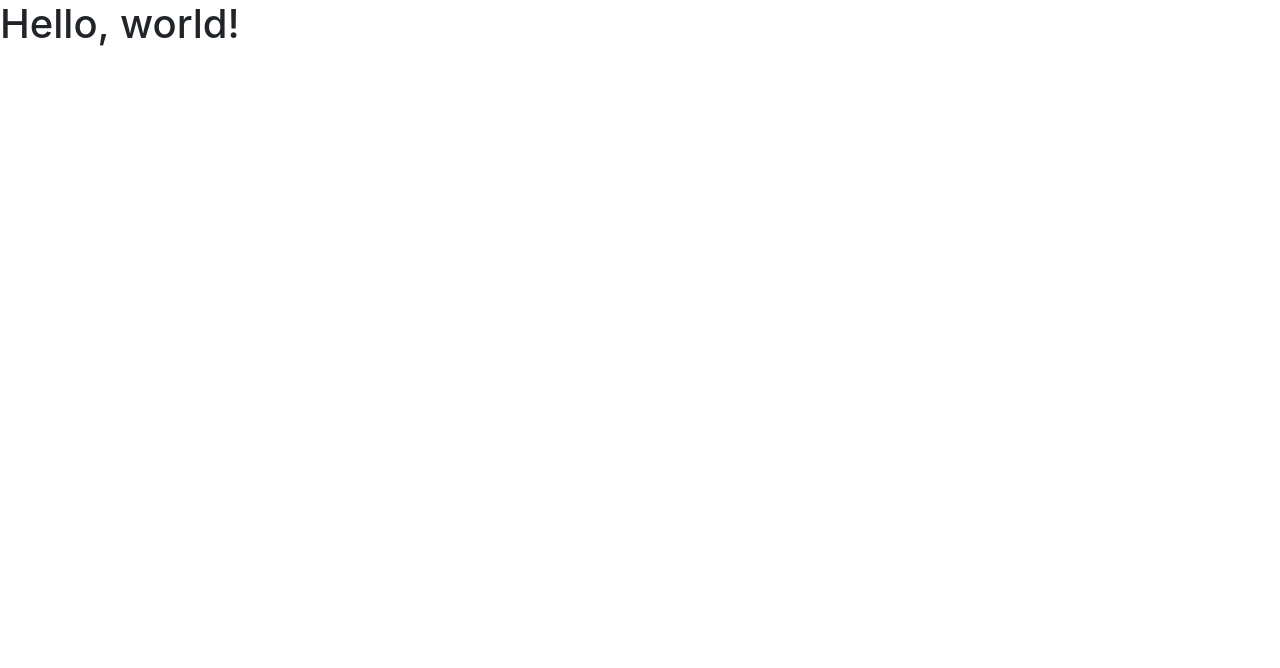
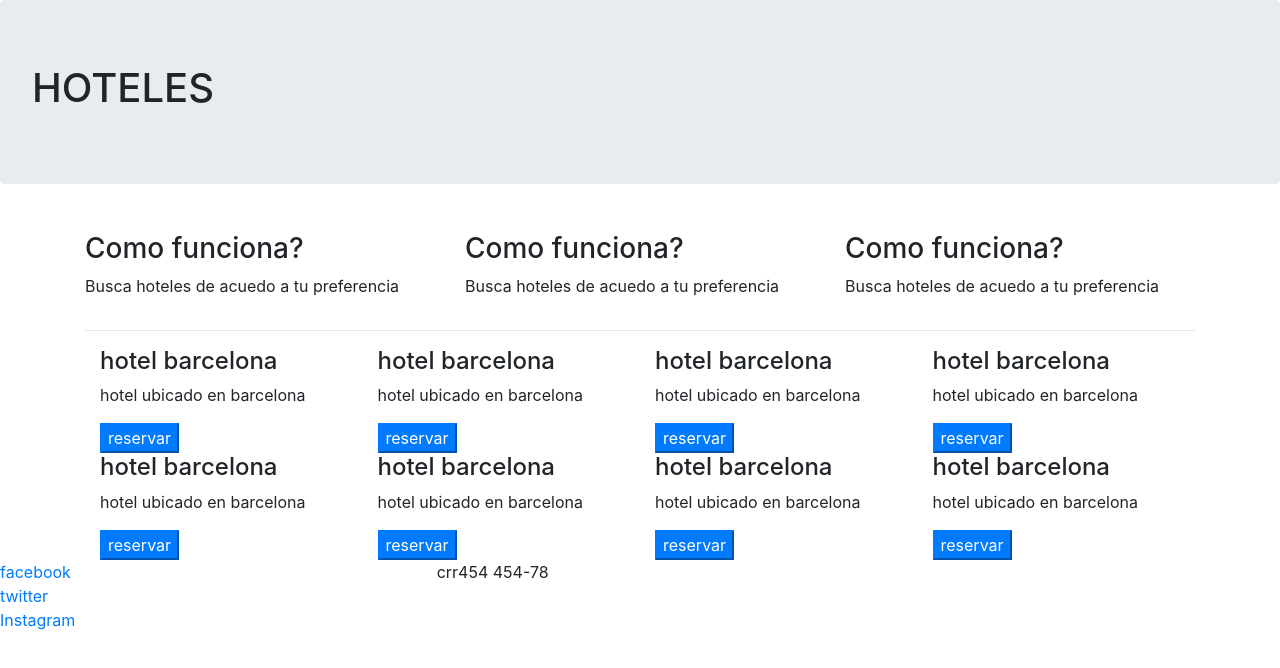
Before and after one commit to dego950/GuiaSemana1, a website: page public/index.html in a window 1280 px wide. Drawn offline with nearby package versions, Linux system fonts and the light colour scheme.

Commit message:
final estructura

```diff
--- a/public/index.html
+++ b/public/index.html
@@ -6,15 +6,103 @@
   <meta name="viewport" content="width=device-width, initial-scale=1">
 
   <!-- Bootstrap CSS -->
-  <link href="node_modules/bootstrap/dist/css/bootstrap.min.css" rel="stylesheet" >
-
-  <title>Hello, world!</title>
+  <link rel="stylesheet" href="/css/bootstrap.min.css">
+  <title>Hoteles</title>
 </head>
 <body>
-<h1>Hello, world!</h1>
 
-<script src="node_modules/jquery/dist/jquery.min.js"></script>
-<script src="node_modules/@popperjs/core/dist/cjs/popper.js"></script>
-<script src="node_modules/bootstrap/dist/js/bootstrap.min.js"></script>
+<div class="jumbotron">
+  <h1>HOTELES</h1>
+</div>
+<div class="container">
+  <div class="row">
+    <div class="col-sm-4">
+      <p>
+        <h3>Como funciona?</h3>
+      <p>Busca hoteles de acuedo a tu preferencia</p>
+      </p>
+    </div>
+    <div class="col-sm-4">
+      <p>
+      <h3>Como funciona?</h3>
+      <p>Busca hoteles de acuedo a tu preferencia</p>
+      </p>
+    </div>
+    <div class="col-sm-4">
+      <p>
+      <h3>Como funciona?</h3>
+      <p>Busca hoteles de acuedo a tu preferencia</p>
+      </p>
+    </div>
+  </div>
+
+  <hr>
+  <div class="d-flex flex-wrap">
+    <div class="col-sm-3">
+      <h4>hotel barcelona</h4>
+      <p>hotel ubicado en barcelona</p>
+      <button class="btn-primary">reservar </button>
+    </div>
+    <div class="col-sm-3">
+      <h4>hotel barcelona</h4>
+      <p>hotel ubicado en barcelona</p>
+      <button class="btn-primary">reservar </button>
+    </div>
+    <div class="col-sm-3">
+      <h4>hotel barcelona</h4>
+      <p>hotel ubicado en barcelona</p>
+      <button class="btn-primary">reservar </button>
+    </div>
+    <div class="col-sm-3">
+      <h4>hotel barcelona</h4>
+      <p>hotel ubicado en barcelona</p>
+      <button class="btn-primary">reservar </button>
+    </div>
+    <div class="col-sm-3">
+      <h4>hotel barcelona</h4>
+      <p>hotel ubicado en barcelona</p>
+      <button class="btn-primary">reservar </button>
+    </div>
+    <div class="col-sm-3">
+      <h4>hotel barcelona</h4>
+      <p>hotel ubicado en barcelona</p>
+      <button class="btn-primary">reservar </button>
+    </div>
+    <div class="col-sm-3">
+      <h4>hotel barcelona</h4>
+      <p>hotel ubicado en barcelona</p>
+      <button class="btn-primary">reservar </button>
+    </div>
+    <div class="col-sm-3">
+      <h4>hotel barcelona</h4>
+      <p>hotel ubicado en barcelona</p>
+      <button class="btn-primary">reservar </button>
+    </div>
+  </div>
+</div>
+
+<footer>
+  <div class="row">
+    <div class="col-sm-4 d-flex flex-column">
+      <a href="">facebook</a>
+      <a href="">twitter</a>
+      <a href="">Instagram</a>
+    </div>
+    <div class="col-sm-4 d-flex flex-column">
+      <addres>
+        crr454
+        454-78
+      </addres>
+    </div>
+    <div class="col-sm-4"></div>
+
+  </div>
+
+</footer>
+
+
+<script src="js/jquery.min.js"></script>
+<script src="js/popper.js"></script>
+<script src="js/bootstrap.min.js"></script>
 </body>
 </html>
```
Also changed, not shown: app.js (+10 -3 lines), views/index.html (deleted, +0 -17 lines).
